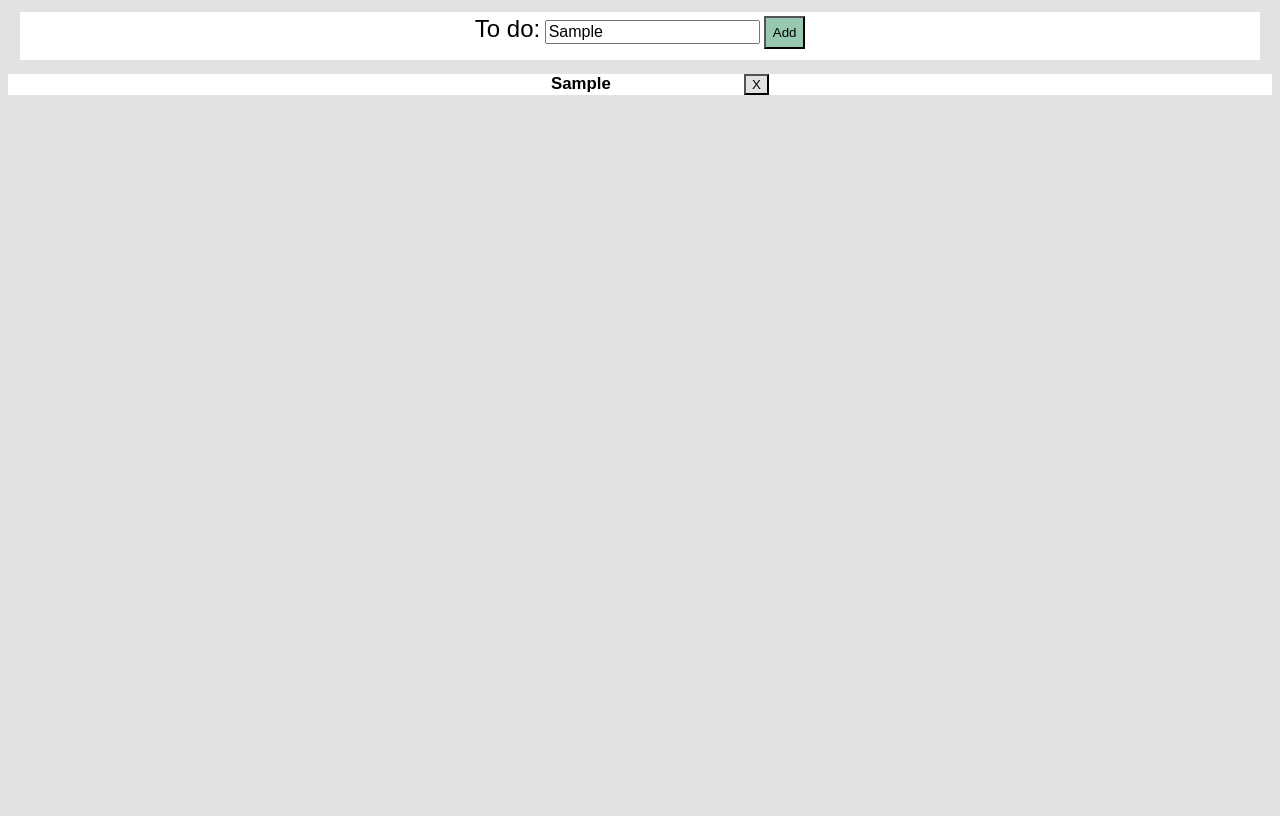
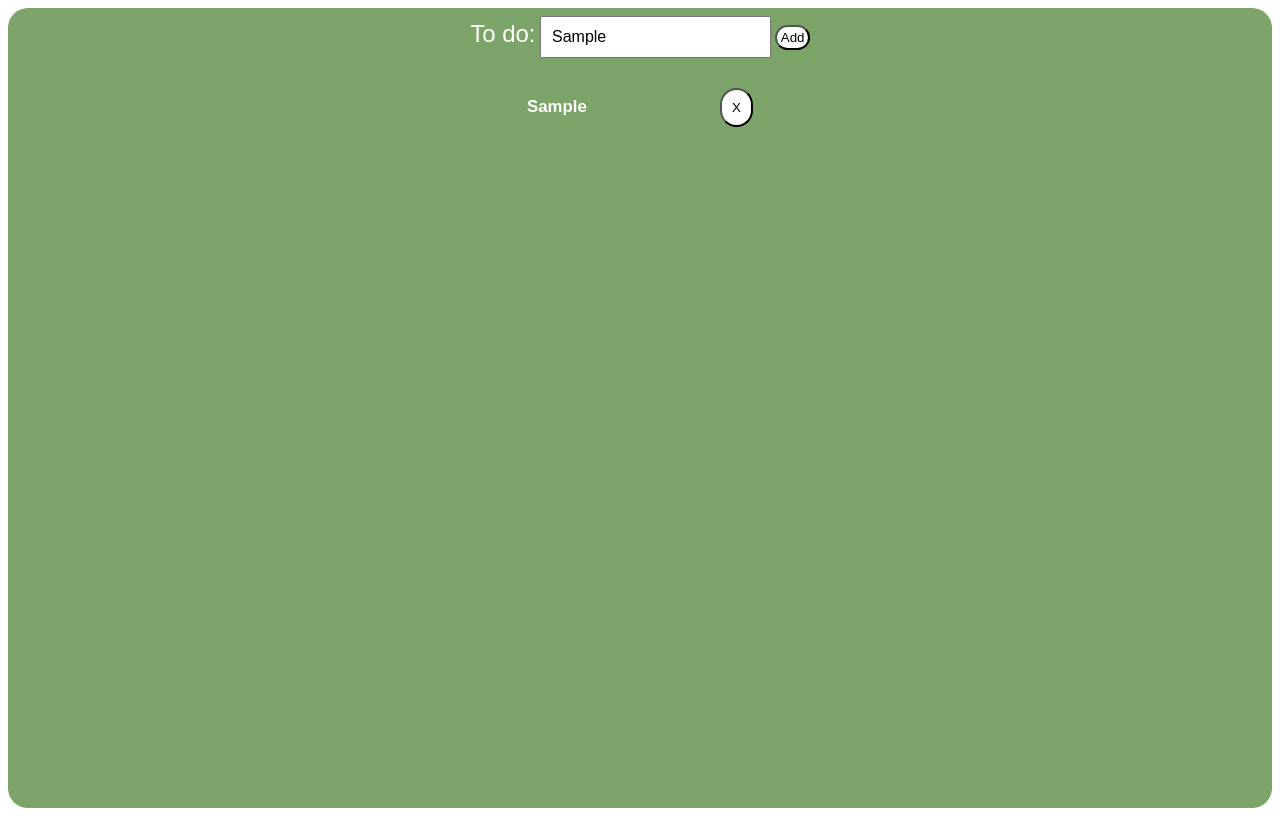
Before and after one commit to jazdown/dsn1676-assignment-5, a plain HTML site: page index.html in a window 1280 px wide. Both pictures are taken after typing "Sample" into the empty fields and a click on the button "Add". Drawn offline with nearby package versions, Linux system fonts and the light colour scheme.

Commit message:
styling
css properties styled appropriately

```diff
--- a/css/main.css
+++ b/css/main.css
@@ -1,26 +1,14 @@
-@-moz-viewport { width: device-width; scale: 1; }
-@-ms-viewport { width: device-width; scale: 1; }
-@-o-viewport { width: device-width; scale: 1; }
-@-webkit-viewport { width: device-width; scale: 1; }
-@viewport { width: device-width; scale: 1; }
-
-html {
-  box-sizing: border-box;
-
-  -moz-text-size-adjust: 100%;
-  -ms-text-size-adjust: 100%;
-  -webkit-text-size-adjust: 100%;
-  text-size-adjust: 100%;
+body {
+  text-align:center;
+  background-color: #FFF;
+  color: white;
+  font-family: sans-serif;
 }
 
-*, *:before, *:after {
-  box-sizing: inherit;
-}
-
-body {
-  text-align:center;
-  background-color: #e2e2e2;
-  font-family: sans-serif;
+.pagestyle {
+  background-color: #7CA368;
+  border-radius: 20px;
+  height: 100vh;
 }
 
 .title {
@@ -28,10 +16,12 @@ body {
 }
 
 .list {
+  margin: 0 auto;
+  padding: 0;
   list-style-type: none;
-  background-color: white;
-  font-weight: normal;
   font-size: .7em;
+  width: 50vw;
+  float: center;
 }
 
 .list:strikethrough {
@@ -41,26 +31,31 @@ body {
 }
 
 .form {
-  background-color: #FFF;
-  margin: 0.75em;
+  padding: 0;
+  margin: 0;
+  background-color: none;
 }
 
 .todo {
+  padding: 10px;
   margin-top: .5em;
   margin-bottom: 1em;
   font-size: 1em;
 }
 
 .addbutton {
-  background-color: #97C9B1;
-  padding: 0.5em;
-  text-decoration: none;
+  margin: 0;
+  border-radius: 20px;
+  background-color: #FFF;
+  padding: 0.25em;
 }
 
 .check {
-  background-color: #e2e2e2;
+  background-color: #FFF;
+  border-radius: 50px;
   margin-left: 10em;
   text-align: right;
+  padding: 10px;
 }
 
 .js-highlight {
--- a/index.html
+++ b/index.html
@@ -7,7 +7,7 @@
 </head>
 <body>
 
-<div class= "style-back-form">
+<div class= "pagestyle">
    <form class="form" method="post" action="#">
         <div class="grey">
             <label class="title" for="todo">To do:</label>
--- a/js/main.js
+++ b/js/main.js
@@ -8,21 +8,21 @@ $form.on('submit', function (e) { //an action that should happen when we submit
     e.preventDefault();
     var $li = $('<li>'); //making new li
     var $button = $('<button>'); //making a new button
-    $button.html('X'); //connecting to html of button, putting text in the buttons html
-    $button.addClass('check'); //adding rando class
-    $button.on('click', function () { //whenever you click the button, the item will be removed.
+    $button.html('X');
+    $button.addClass('check');
+    $button.on('click', function () {
         $li.remove();
     });
 
-    var $todoH2 = $('<h2>').html($todo.val()); //creates a new H2, also fills it with what is typed in
-    $todoH2.append($button); //connecting the button to the H2
+    var $todoH2 = $('<h2>').html($todo.val());
+    $todoH2.append($button);
 
     $todoH2.on('click', function () {
     $todoH2.addClass ('strikethrough') ();
     });
 
-    $li.append($todoH2); //adding the H2 to the li
-    $added.append($li); //put li into list
+    $li.append($todoH2);
+    $added.append($li);
 
 });
 
```
